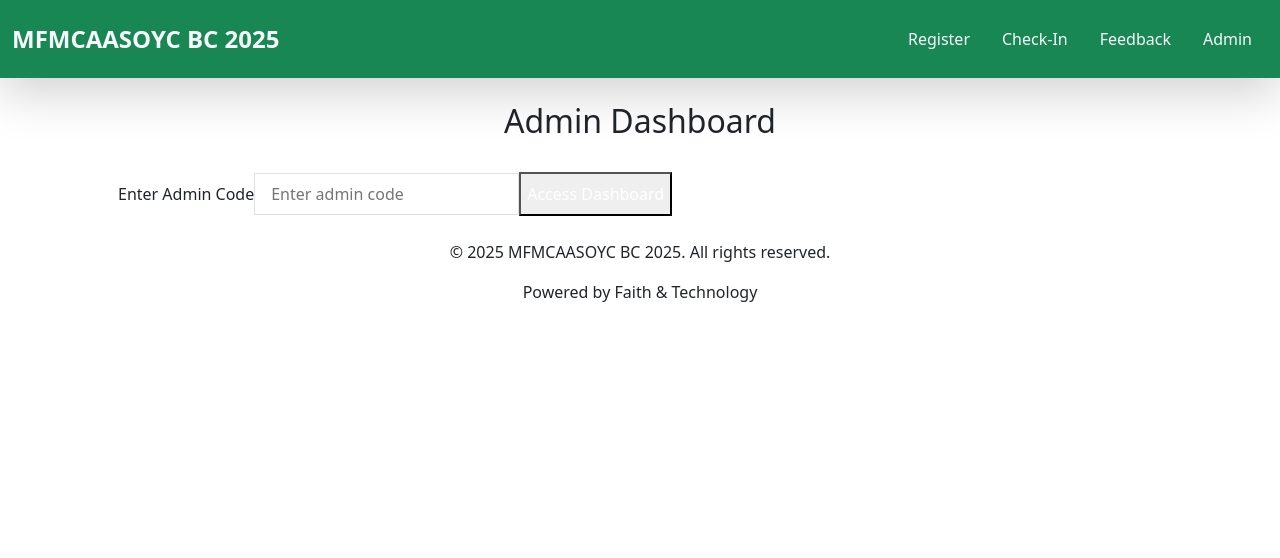
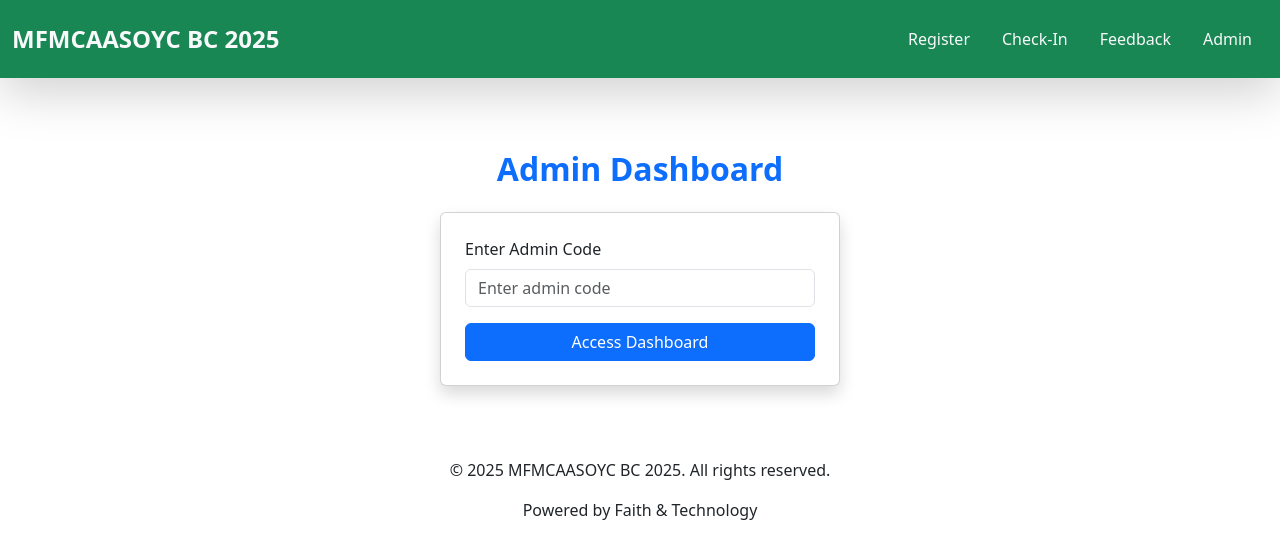
Before and after one commit to ebtaryoh/Bible-Conference-2025-mfmcaasoyc, a React (Vite) app in the folder Client/: page /admin in a window 1280 px wide. Shown: the top 558 px of the page. Built offline with nearby package versions, Linux system fonts and the light colour scheme.

Commit message:
Updated commit

```diff
--- a/Client/src/pages/AdminDashboard.jsx
+++ b/Client/src/pages/AdminDashboard.jsx
@@ -1,6 +1,7 @@
-import {  useState } from "react";
+import { useState } from "react";
 import { fetchStats } from "../services/api";
 import StatCard from "../components/StatCard";
+import "bootstrap/dist/css/bootstrap.min.css"; // ✅ Import Bootstrap
 
 function AdminDashboard() {
   const [stats, setStats] = useState(null);
@@ -20,7 +21,7 @@ function AdminDashboard() {
       setStats(data);
       setIsAuthenticated(true);
     } catch (err) {
-      console.error(err);
+      console.error("Stats fetch error:", err);
       setError("Invalid admin code or failed to load stats.");
       setStats(null);
       setIsAuthenticated(false);
@@ -38,10 +39,15 @@ function AdminDashboard() {
     loadStats(adminKey);
   };
 
+  const handleLogout = () => {
+    setIsAuthenticated(false);
+    setAdminKey("");
+    setStats(null);
+  };
+
   return (
-    <div className="min-h-screen bg-gray-50 px-4 py-8">
-      <div className="max-w-5xl mx-auto">
-        <h2 className="text-3xl font-extrabold text-purple-700 mb-6 text-center">
+    <div className="container py-5">
+      <h2 className="text-center fw-bold text-primary mb-4">
         Admin Dashboard
       </h2>
 
@@ -49,97 +55,106 @@ function AdminDashboard() {
       {!isAuthenticated && (
         <form
           onSubmit={handleSubmit}
-            className="max-w-md mx-auto bg-white p-6 rounded-lg shadow-md mb-6"
+          className="card shadow p-4 mx-auto"
+          style={{ maxWidth: "400px" }}
         >
-            <label className="block mb-2 text-gray-700 font-medium">
-              Enter Admin Code
-            </label>
+          <label className="form-label fw-medium">Enter Admin Code</label>
           <input
             type="password"
             value={adminKey}
             onChange={(e) => setAdminKey(e.target.value)}
-              className="w-full px-3 py-2 border rounded-md focus:outline-none focus:ring-2 focus:ring-purple-500"
+            className="form-control mb-3"
             placeholder="Enter admin code"
           />
           <button
             type="submit"
-              className="mt-4 w-full bg-purple-600 hover:bg-purple-700 text-white py-2 rounded-md transition"
+            className="btn btn-primary w-100"
+            disabled={loading}
           >
-              Access Dashboard
+            {loading ? "Loading..." : "Access Dashboard"}
           </button>
           {error && (
-              <p className="mt-3 text-center text-red-600 font-medium">{error}</p>
+            <p className="mt-3 text-center text-danger fw-semibold">{error}</p>
           )}
         </form>
       )}
 
-        {/* Loading */}
-        {loading && (
-          <p className="text-center text-gray-600 animate-pulse">
-            Loading stats...
-          </p>
-        )}
+      {/* Stats Display */}
+      {isAuthenticated && stats && (
+        <div className="mt-5">
+          <div className="d-flex justify-content-between align-items-center mb-4">
+            <h4 className="fw-bold text-success">Statistics Overview</h4>
+            <button className="btn btn-outline-danger btn-sm" onClick={handleLogout}>
+              Logout
+            </button>
+          </div>
 
-        {/* Stats Display */}
-        {isAuthenticated && stats && !loading && (
-          <>
           {/* Stats Cards */}
-            <div className="grid grid-cols-1 sm:grid-cols-2 lg:grid-cols-3 gap-6 mb-8">
+          <div className="row g-4 mb-4">
+            <div className="col-md-4">
               <StatCard
                 title="Total Attendees"
                 value={stats.totalRegistered}
-                color="bg-blue-500"
+                color="bg-primary"
               />
+            </div>
+            <div className="col-md-4">
               <StatCard
                 title="Checked In"
                 value={stats.totalCheckedIn}
-                color="bg-green-500"
+                color="bg-success"
               />
+            </div>
+            <div className="col-md-4">
               <StatCard
                 title="Feedback Received"
                 value={stats.totalFeedback}
-                color="bg-purple-500"
+                color="bg-warning"
               />
+            </div>
           </div>
 
           {/* Registrations by Color */}
-            <div className="bg-white shadow rounded-lg p-6 mb-8">
-              <h3 className="text-lg font-semibold text-gray-700 mb-4">
+          <div className="card shadow mb-4">
+            <div className="card-body">
+              <h5 className="fw-bold text-secondary mb-3">
                 Registrations by Group Color
-              </h3>
-              <ul className="space-y-2">
+              </h5>
+              <ul className="list-group">
                 {Object.entries(stats.byColor).map(([color, count]) => (
                   <li
                     key={color}
-                    className="flex justify-between border-b pb-2 text-gray-600"
+                    className="list-group-item d-flex justify-content-between"
                   >
                     <span>{color}</span>
-                    <span className="font-semibold">{count}</span>
+                    <span className="fw-bold">{count}</span>
                   </li>
                 ))}
               </ul>
             </div>
+          </div>
 
           {/* Registrations by Day */}
-            <div className="bg-white shadow rounded-lg p-6">
-              <h3 className="text-lg font-semibold text-gray-700 mb-4">
+          <div className="card shadow">
+            <div className="card-body">
+              <h5 className="fw-bold text-secondary mb-3">
                 Registrations by Day
-              </h3>
-              <div className="space-y-2 max-h-60 overflow-y-auto">
+              </h5>
+              <div style={{ maxHeight: "250px", overflowY: "auto" }}>
                 {Object.entries(stats.byDay).map(([day, count]) => (
                   <div
                     key={day}
-                    className="flex justify-between border-b pb-2 text-gray-600"
+                    className="d-flex justify-content-between border-bottom py-2"
                   >
                     <span>{day}</span>
-                    <span className="font-semibold">{count}</span>
+                    <span className="fw-bold">{count}</span>
                   </div>
                 ))}
               </div>
             </div>
-          </>
+          </div>
+        </div>
       )}
-      </div>
     </div>
   );
 }
--- a/Client/src/services/api.js
+++ b/Client/src/services/api.js
@@ -13,4 +13,4 @@ export const checkInAttendee = (attendeeId) =>
 export const submitFeedback = (data) => API.post("/feedback", data);
 
 // Stats
-export const fetchStats = () => API.get("/stats");
+export const fetchStats = (config = {}) => API.get("/stats", config);
```
Lines whose indentation alone changed are shown as unchanged.
